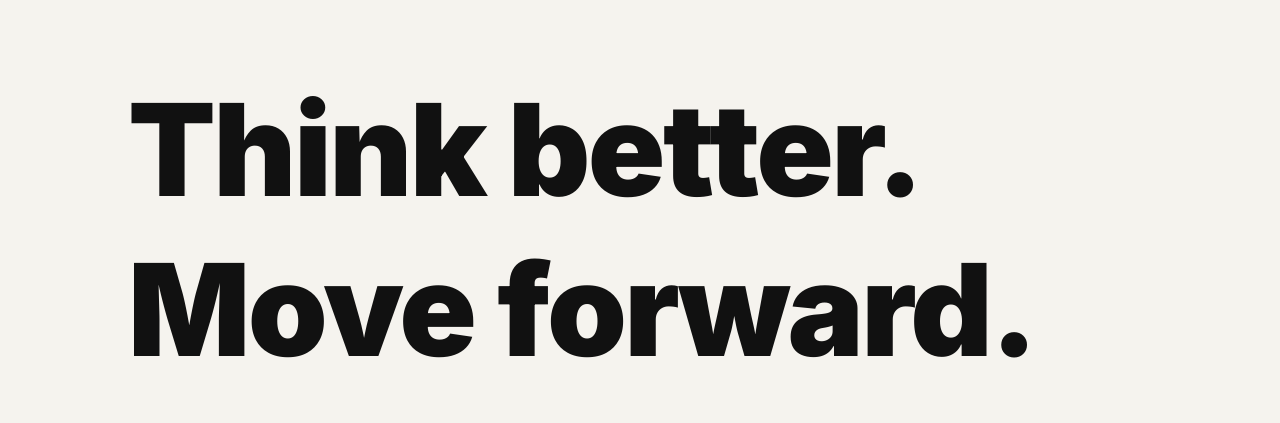
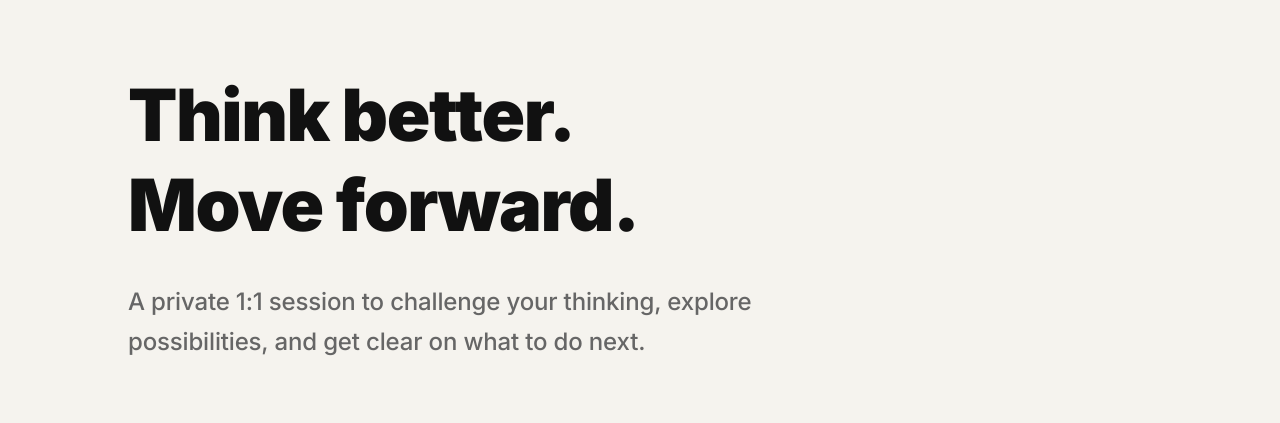
Before and after one commit to SHARV12456/Thinkform, a Next.js app in the folder thinkform/: page / in a window 1280 px wide. Shown: the part 122-545 px from the top of the page. Built offline with nearby package versions, Linux system fonts and the light colour scheme; no server answers.

Commit message:
Update hero heading to 72px font-size with 32px margin

```diff
--- a/thinkform/app/page.tsx
+++ b/thinkform/app/page.tsx
@@ -29,7 +29,7 @@ export default function Home() {
       {/* ============ HERO ============ */}
       <section className="pt-32 pb-24 md:pt-48 md:pb-32 px-8">
         <div className="max-w-5xl mx-auto">
-          <h1 className="text-6xl md:text-8xl lg:text-9xl font-black tracking-tight leading-tight mb-10">
+          <h1 className="font-black tracking-tight leading-tight mb-8" style={{ fontSize: '72px', margin: '0 0 32px 0' }}>
             Think better.
             <br />
             Move forward.
```
